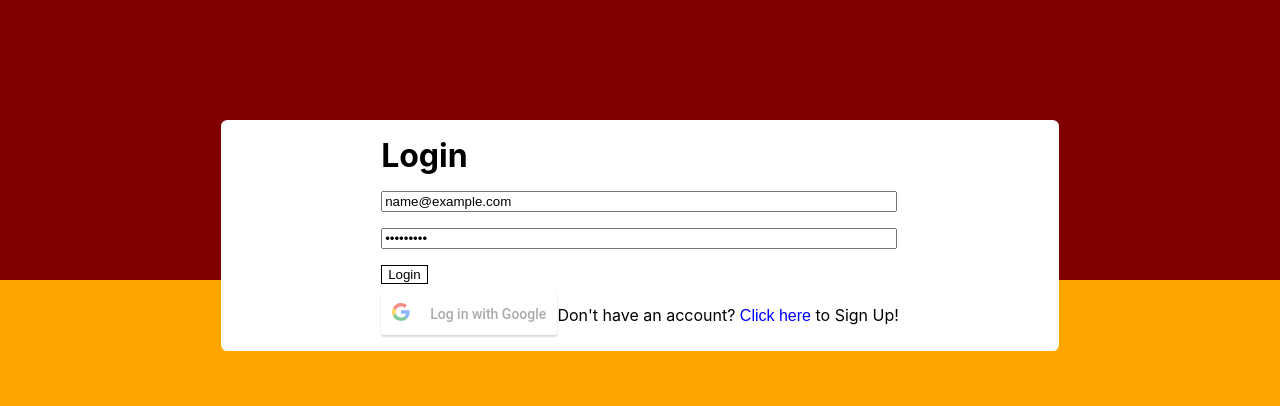
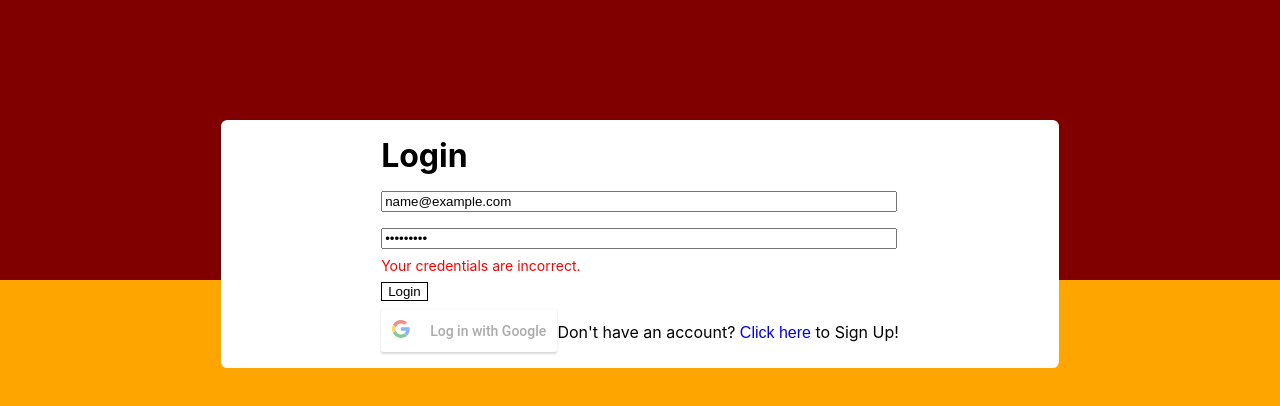
Before and after one commit to bissectra/chat, a React (Create React App) app: page /login in a window 1280 px wide. Both pictures are taken after typing "name@example.com", "Sample123" into the empty fields and a click on the input "Login". Shown: the top 406 px of the page. Built offline with nearby package versions, Linux system fonts and the light colour scheme; no server answers.

Commit message:
Error message on login

```diff
--- a/src/components/LoginCard/index.js
+++ b/src/components/LoginCard/index.js
@@ -9,10 +9,11 @@ import { GoogleLogin } from "react-google-login";
 export default function LoginCard() {
   const [email, setEmail] = useState("");
   const [password, setPassword] = useState("");
+  const [incorrectCredentials, setIncorrectCredentials] = useState(false);
 
   const submitHandler = (event) => {
     event.preventDefault();
-    login({ email, password });
+    let success = login({ email, password }).then(success => setIncorrectCredentials(!success));
   };
 
   return (
@@ -21,6 +22,11 @@ export default function LoginCard() {
       <form onSubmit={submitHandler}>
         <AuthInput type="email" setter={setEmail} />
         <AuthInput type="password" setter={setPassword} />
+        {incorrectCredentials === true ? (
+          <p style={{ color: "red", fontSize: 14 }}>
+            Your credentials are incorrect.
+          </p>
+        ) : null}
         <input type="submit" value="Login" />
       </form>
       <GoogleLogin
--- a/src/components/LoginCard/login.js
+++ b/src/components/LoginCard/login.js
@@ -1,8 +1,11 @@
 import axios from "axios";
+import { useEffect } from "react";
 import { baseURL } from "../../constants";
 
-export default function login({ email, password }) {
-  axios
+export default async function login({ email, password }) {
+
+  async function makeLogin(){
+    const res = await axios
                         .post(`${baseURL}/user/login`, {
                           email,
                           password,
@@ -12,8 +15,15 @@ export default function login({ email, password }) {
                           localStorage.setItem("token", token);
                           localStorage.setItem("user", JSON.stringify(user));
                           window.location = "/";
+                          return true;
                         })
                         .catch((error) => {
                           console.log(error);
+                          return false;
                         });
+    return res;
   }
+
+  return makeLogin();
+
+}
```
Lines whose indentation alone changed are shown as unchanged.
